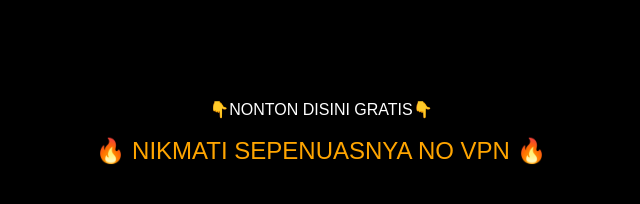
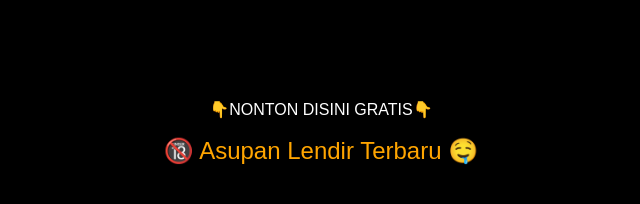
Before and after one commit to Sultanboke/Sultanboke.github.io, a plain HTML site: page index.html in a window 1280 px wide. Shown: the whole page, without its empty margins (319-959 px from the left). Drawn offline with Linux system fonts and the light colour scheme.

Commit message:
Update index.html

```diff
--- a/index.html
+++ b/index.html
@@ -13,7 +13,7 @@
     <div style="margin-top: 100px;">
         👇NONTON DISINI GRATIS👇
         <br><br>
-        <a href="https://t.me/+eJ1uADPjbNEwYjE1">🔥 NIKMATI SEPENUASNYA NO VPN 🔥</a>
+        <a href="https://t.me/+eJ1uADPjbNEwYjE1">🔞 Asupan Lendir Terbaru 🤤</a>
     </div>
 </body>
 </html>
```
